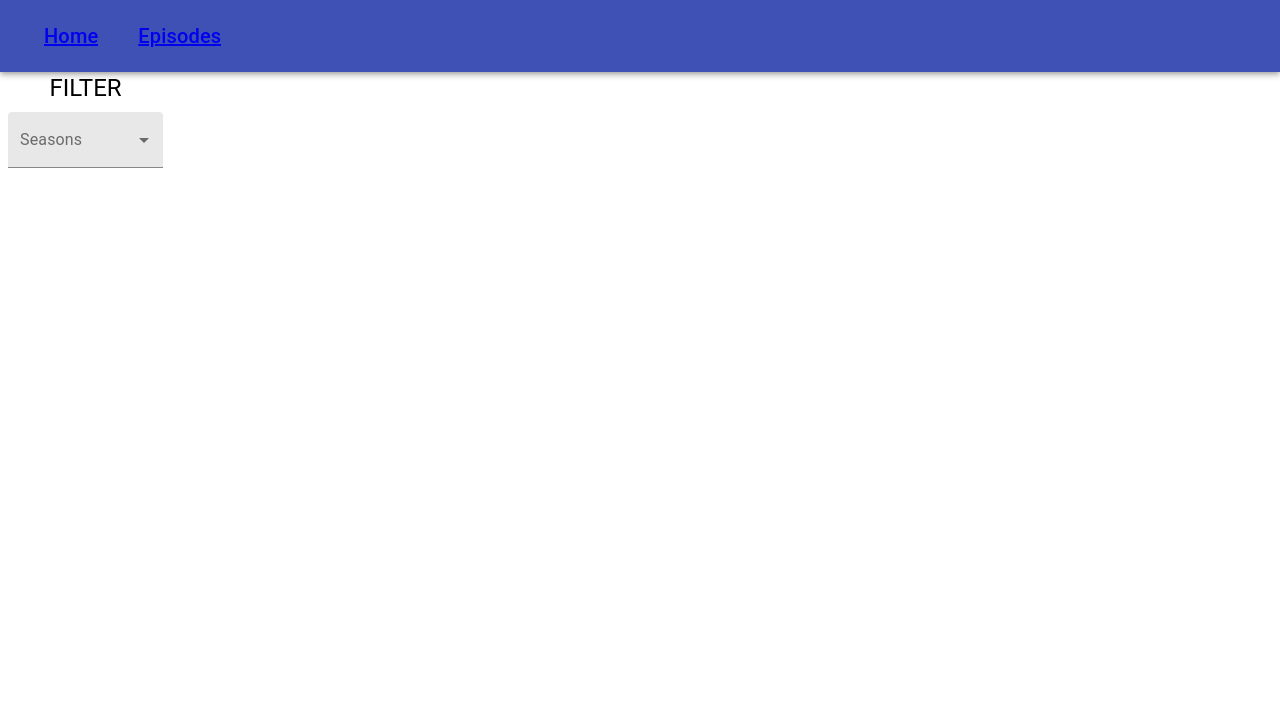
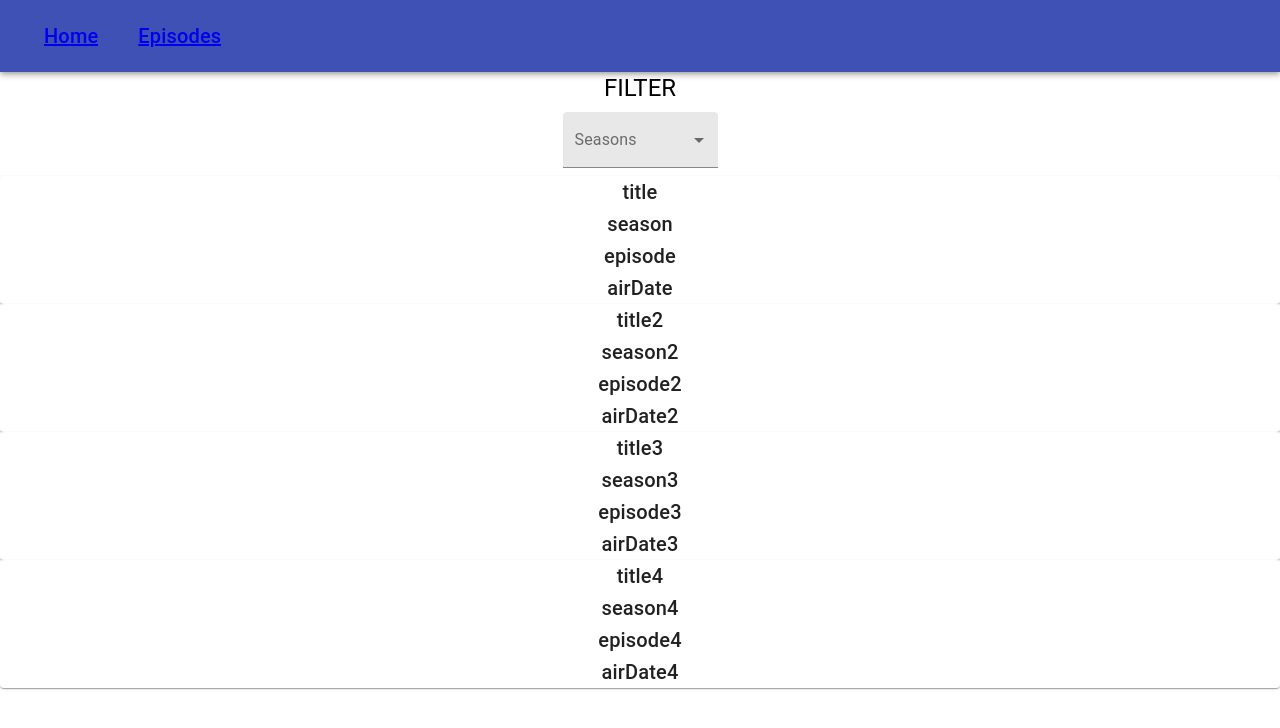
Before and after one commit to kamser/keylor_morataya_tecnic_test_gamanza, a React (Create React App) app in the folder breaking-bad-app/: page /episodes in a window 1280 px wide. Shown: the top 728 px of the page. Built offline with nearby package versions, Linux system fonts and the light colour scheme.

Commit message:
last update for episode page in the container component

```diff
--- a/breaking-bad-app/src/components/episodePage/containerComponent/index.tsx
+++ b/breaking-bad-app/src/components/episodePage/containerComponent/index.tsx
@@ -1,9 +1,51 @@
 import React from 'react';
+import EpisodeCard from '../episodeCardComponent/index';
+import Grid from '@material-ui/core/Grid';
 
 
 const Container = () => {
+
+    const seasonEpisodesData = [
+        {
+            title: 'title',
+            season: 'season',
+            episode: 'episode',
+            airDate: 'airDate',
+        },
+        {
+            title: 'title2',
+            season: 'season2',
+            episode: 'episode2',
+            airDate: 'airDate2',
+        },
+        {
+            title: 'title3',
+            season: 'season3',
+            episode: 'episode3',
+            airDate: 'airDate3',
+        },
+        {
+            title: 'title4',
+            season: 'season4',
+            episode: 'episode4',
+            airDate: 'airDate4',
+        },
+
+    ];
     return(
         <>
+            <Grid>
+                {
+                    seasonEpisodesData.map((episodeData, index) => {
+                        return(
+                            <Grid key={index}>
+                                <EpisodeCard title={episodeData.title} season={episodeData.season} episode={episodeData.episode} airDate={episodeData.airDate}/>
+                            </Grid>
+                        )
+                    })
+                }
+
+            </Grid>
         </>
     );
 }
--- a/breaking-bad-app/src/components/episodePage/episodeCardComponent/index.tsx
+++ b/breaking-bad-app/src/components/episodePage/episodeCardComponent/index.tsx
@@ -1,9 +1,29 @@
 import React from 'react';
+import Grid from '@material-ui/core/Grid';
+import Paper from '@material-ui/core/Paper';
+import Typography from '@material-ui/core/Typography';
 
+interface propsEpisodeCard{
+    title: string;
+    season: string;
+    episode: string;
+    airDate: string;
+}
 
-const EpisodeCard = () => {
+const EpisodeCard = (props: propsEpisodeCard) => {
+    const {title, season, episode, airDate} = props;
     return(
         <>
+            <Grid>
+                <Grid>
+                    <Paper>
+                        <Typography variant='h6'>{title}</Typography>
+                        <Typography variant='h6'>{season}</Typography>
+                        <Typography variant='h6'>{episode}</Typography>
+                        <Typography variant='h6'>{airDate}</Typography>
+                    </Paper>
+                </Grid>
+            </Grid>
         </>
     );
 }
--- a/breaking-bad-app/src/components/episodePage/index.tsx
+++ b/breaking-bad-app/src/components/episodePage/index.tsx
@@ -1,14 +1,18 @@
 import React from 'react';
 import DropdownSection from './dropdown/index';
 import Grid from '@material-ui/core/Grid';
+import Container from './containerComponent/index';
 
 
 const EpisodePage = () => {
     return(
         <>
-            <Grid container={true} justify='flex-start'>
+            <Grid container={true} justify='flex-start' direction='column'>
                 <Grid item={true}>
                     <DropdownSection/>
+                </Grid>
+                <Grid item={true}>
+                    <Container/>
                 </Grid>
             </Grid>
 
```
Also changed, not shown: 1 other file (tests, documents, lock files or other folders).
